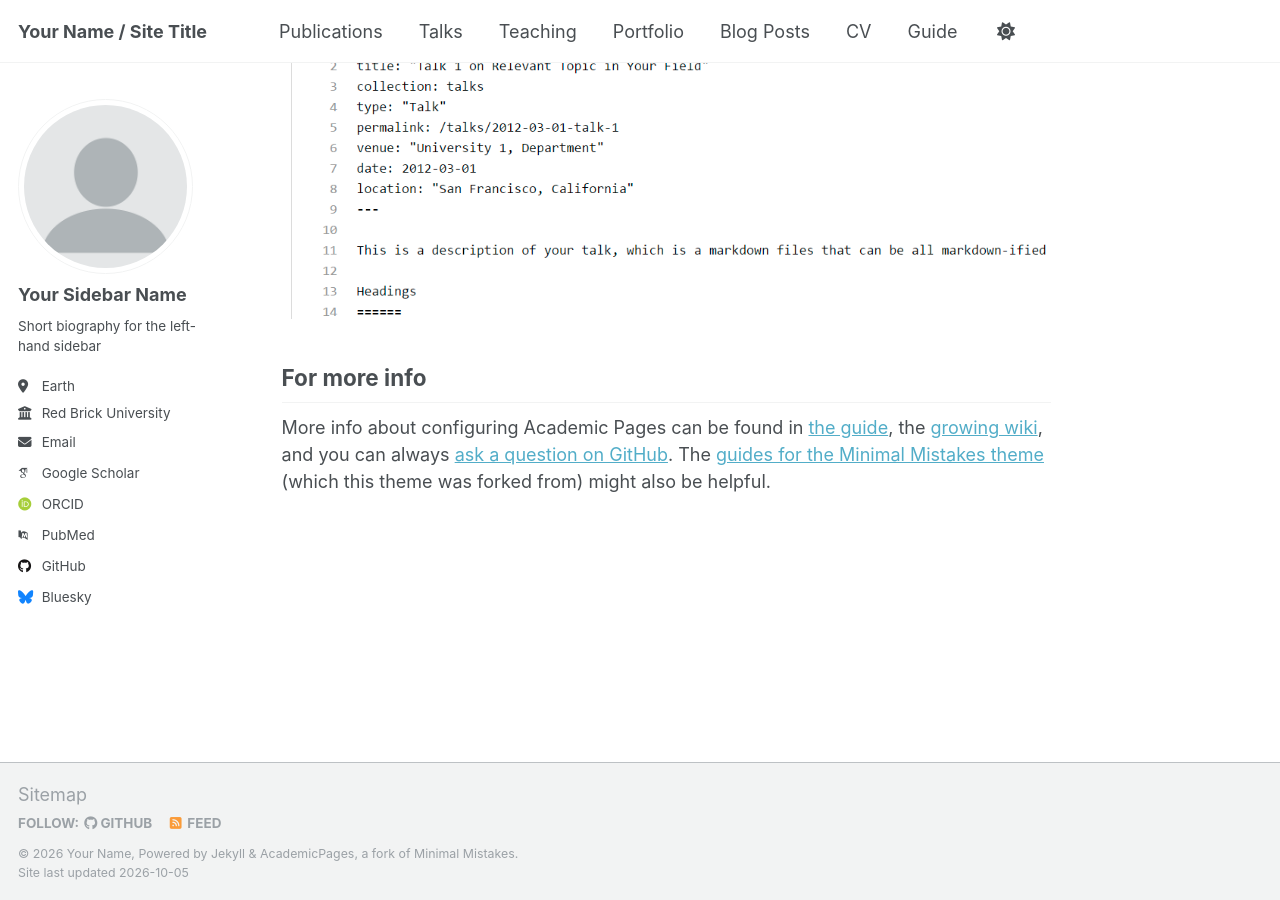
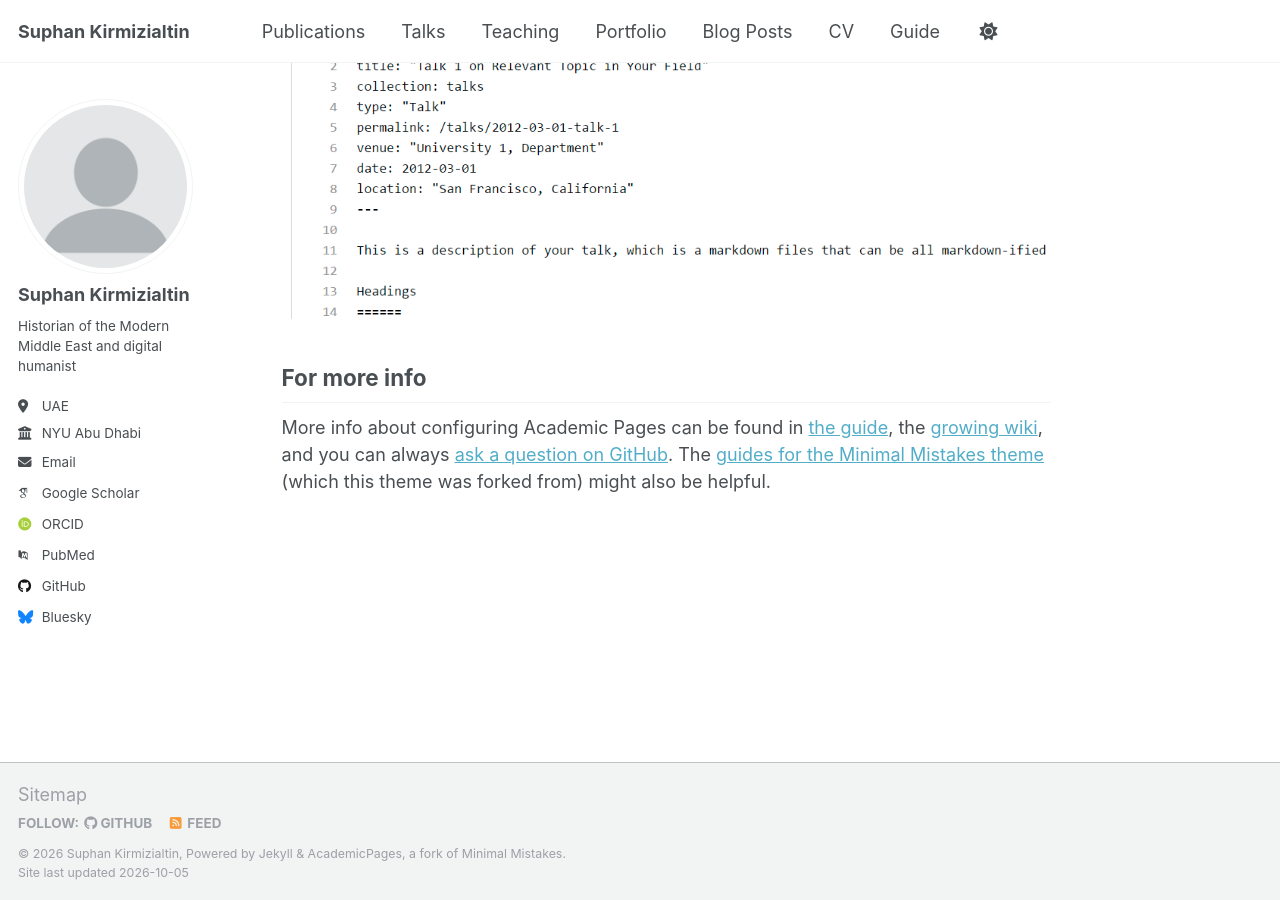
Before and after one commit to SKirmizialtin/SKirmizialtin.github.io, a Jekyll site: the page built from _pages/about.md, in a window 1280 px wide and 900 px high, scrolled down 2636 px. Built offline with Jekyll 4.4.1, drawn with Linux system fonts in a browser that asks for light colours; some web fonts are replaced.

Commit message:
Update _config.yml

```diff
--- a/_config.yml
+++ b/_config.yml
@@ -9,10 +9,10 @@
 # Basic Site Settings
 locale                   : "en-US"
 site_theme               : "default"
-title                    : "Your Name / Site Title"
+title                    : "Suphan Kirmizialtin"
 title_separator          : "-"
-name                     : &name "Your Name"
-description              : &description "personal description"
+name                     : &name "Suphan Kirmizialtin"
+description              : &description "Historian of the Modern Middle East, Digital Humanities, and Critical AI Studies"
 url                      : https://skirmizialtin.github.io # the base hostname & protocol for your site e.g. "https://[your GitHub username].github.io" or if you already have some other page hosted on Github then use "https://[your GitHub username].github.io/[Your Repo Name]"
 baseurl                  : "" # the subpath of your site, e.g. "/blog"
 repository               : "skirmizialtin.github.io"
@@ -23,13 +23,13 @@ repository               : "skirmizialtin.github.io"
 author:
   # Biographic information
   avatar           : "profile.png"
-  name             : "Your Sidebar Name"
+  name             : "Suphan Kirmizialtin"
   pronouns         : # example: "she/her"
-  bio              : "Short biography for the left-hand sidebar"
-  location         : "Earth"
-  employer         : "Red Brick University"
+  bio              : "Historian of the Modern Middle East and digital humanist"
+  location         : "UAE"
+  employer         : "NYU Abu Dhabi"
   uri              : # URL
-  email            : "none@example.org"
+  email            : "suphan@nyu.edu"
 
   # Academic websites
   academia         : # URL
```
